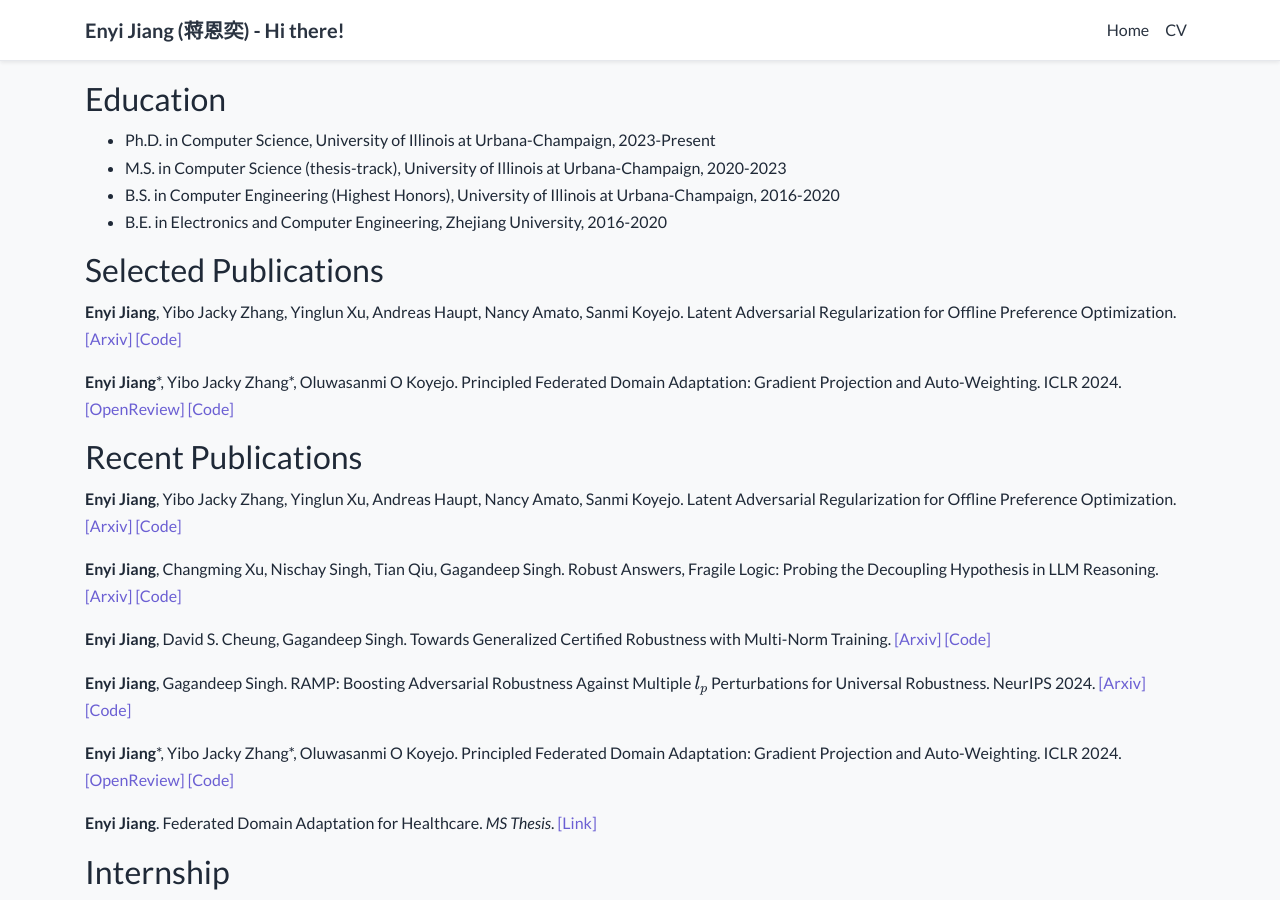
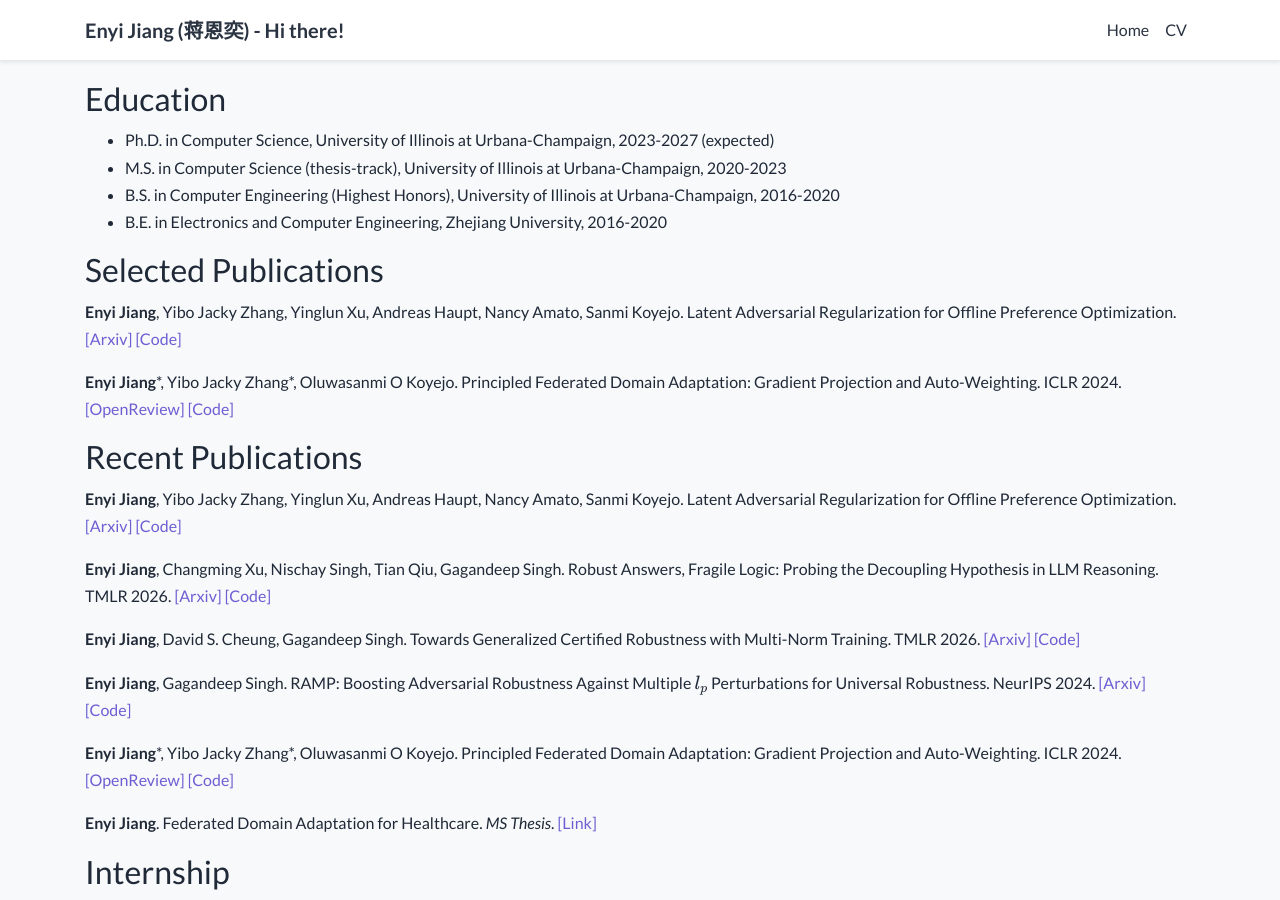
Before and after one commit to enyijiang/enyijiang.github.io, a Jekyll site: the page built from _pages/cv.md, in a window 1280 px wide and 900 px high. Built offline with Jekyll 4.4.1, drawn with Linux system fonts in a browser that asks for light colours; nearby versions of some CDN libraries; a style sheet for code colours, icons or effects is not loaded.

Commit message:
Update cv.md

```diff
--- a/_pages/cv.md
+++ b/_pages/cv.md
@@ -9,7 +9,7 @@ redirect_from:
 
 ## Education
 
-* Ph.D. in Computer Science, University of Illinois at Urbana-Champaign, 2023-Present
+* Ph.D. in Computer Science, University of Illinois at Urbana-Champaign, 2023-2027 (expected)
 * M.S. in Computer Science (thesis-track), University of Illinois at Urbana-Champaign, 2020-2023
 * B.S. in Computer Engineering (Highest Honors), University of Illinois at Urbana-Champaign, 2016-2020
 * B.E. in Electronics and Computer Engineering, Zhejiang University, 2016-2020
@@ -34,9 +34,9 @@
 
 
 **Enyi Jiang**, Changming Xu, Nischay Singh, Tian Qiu, Gagandeep Singh.
-Robust Answers, Fragile Logic: Probing the Decoupling Hypothesis in LLM Reasoning. [[Arxiv]](https://arxiv.org/abs/2505.17406) [[Code]](https://github.com/uiuc-focal-lab/MATCHA)
+Robust Answers, Fragile Logic: Probing the Decoupling Hypothesis in LLM Reasoning. TMLR 2026. [[Arxiv]](https://arxiv.org/abs/2505.17406) [[Code]](https://github.com/uiuc-focal-lab/MATCHA)
 
-**Enyi Jiang**, David S. Cheung, Gagandeep Singh. Towards Generalized Certified Robustness with Multi-Norm Training. [[Arxiv]](https://arxiv.org/abs/2410.03000) [[Code]](https://github.com/uiuc-focal-lab/CURE)
+**Enyi Jiang**, David S. Cheung, Gagandeep Singh. Towards Generalized Certified Robustness with Multi-Norm Training. TMLR 2026. [[Arxiv]](https://arxiv.org/abs/2410.03000) [[Code]](https://github.com/uiuc-focal-lab/CURE)
 
 **Enyi Jiang**, Gagandeep Singh. RAMP: Boosting Adversarial Robustness Against Multiple $l_p$ Perturbations for Universal Robustness. NeurIPS 2024. [[Arxiv]](https://arxiv.org/abs/2402.06827) [[Code]](https://github.com/uiuc-focal-lab/RAMP/tree/main)
 
```
